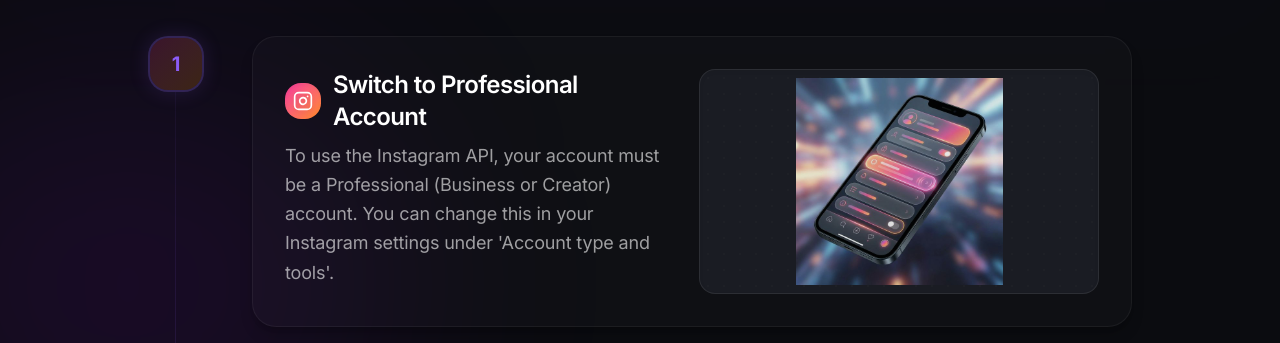
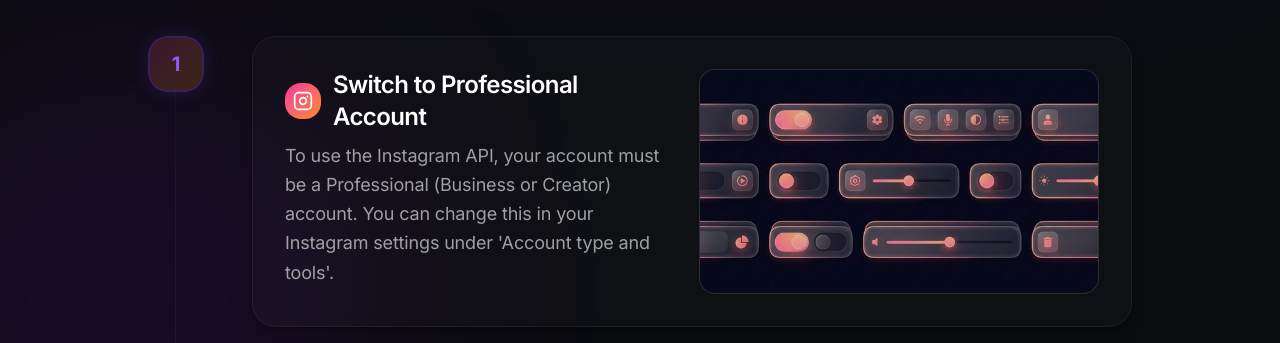
Before and after one commit to AliKassem120/Project1-Ghostagent, a Next.js app: page /how-to-connect in a window 1280 px wide. Shown: the part 405-748 px from the top of the page. Built offline with nearby package versions, Linux system fonts and the light colour scheme; no server answers.

Commit message:
style: regenerate step 1 image as wide landscape to fit card perfectly

```diff
--- a/src/app/how-to-connect/page.tsx
+++ b/src/app/how-to-connect/page.tsx
@@ -140,7 +140,7 @@ export default function HowToConnectPage() {
                                             <img
                                                 src={step.image}
                                                 alt={step.title}
-                                                className={`w-full h-full relative z-10 opacity-90 group-hover:opacity-100 transition-opacity duration-500 ${index === 0 ? 'object-contain p-2' : 'object-cover'}`}
+                                                className="w-full h-full object-cover relative z-10 opacity-90 group-hover:opacity-100 transition-opacity duration-500"
                                             />
                                         </div>
 
```
Also changed, not shown: public/step_1_ig.png.
